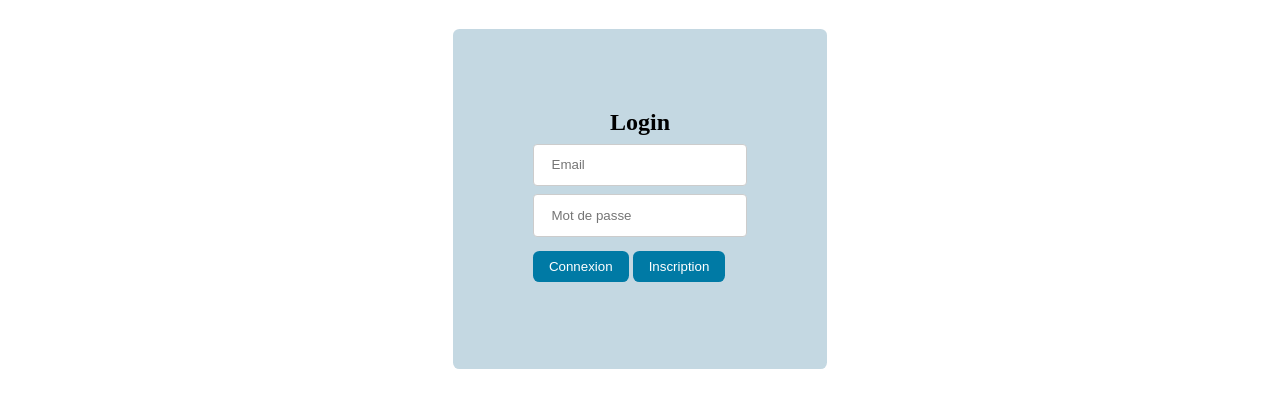
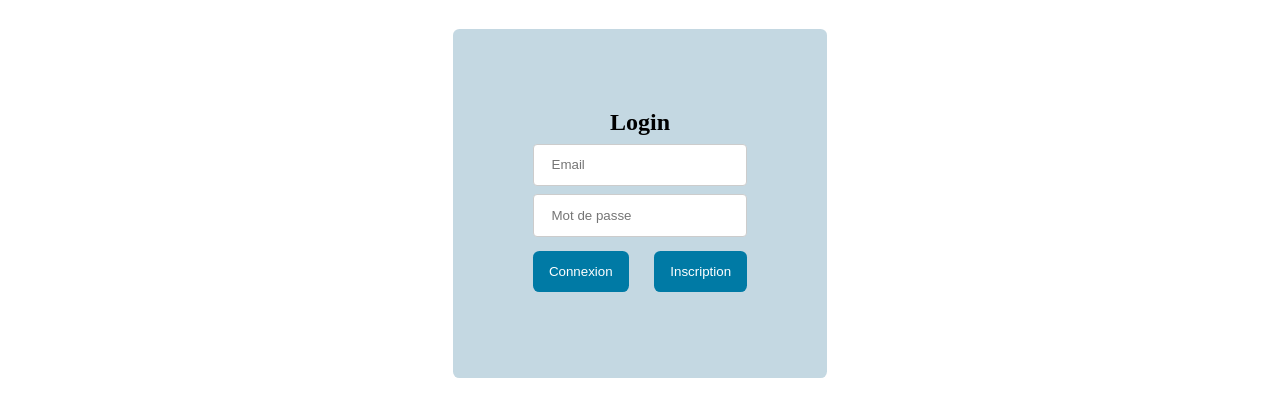
Before and after one commit to AbielKiflu/autismPlatform, a React app: page / in a window 1280 px wide. Shown: the part 79-496 px from the top of the page. Built offline with nearby package versions, Linux system fonts and the light colour scheme.

Commit message:
Style is added

```diff
--- a/src/components/Login.js
+++ b/src/components/Login.js
@@ -12,8 +12,10 @@ export default function Login(){
                 <input id="email" type="text" className="field" placeholder="Email"/>
 
                 <input id="pwd" type="password" className="field" placeholder="Mot de passe"/>
-                <input type="submit" value="Connexion" className="btn" />  <input type="submit" value="Inscription" className="btn" />
-
+                <div className="btn-container">
+                <input type="submit" value="Connexion" className="btn" />
+                <input type="submit" value="Inscription" className="btn" />
+                </div>
             </form>
           </div>
 
--- a/src/style/Login.scss
+++ b/src/style/Login.scss
@@ -1,11 +1,15 @@
 @import 'variable';
 
 
+.btn-container{
+  display: flex;
+  flex-direction: row;
+  justify-content: space-between;
+}
 
-
- .btn{
+input[type="submit"]{
   display:inline-block;
-  padding:0.5rem 1rem;
+  padding:0.8rem 1rem;
   color:$white;
   margin:0.4rem 0;
   background: $blue-light;
```
Also changed, not shown: 4 other files.
